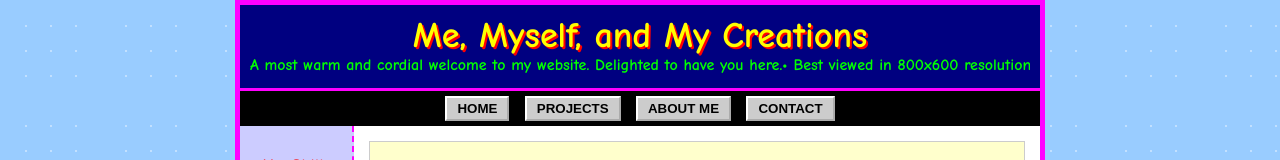
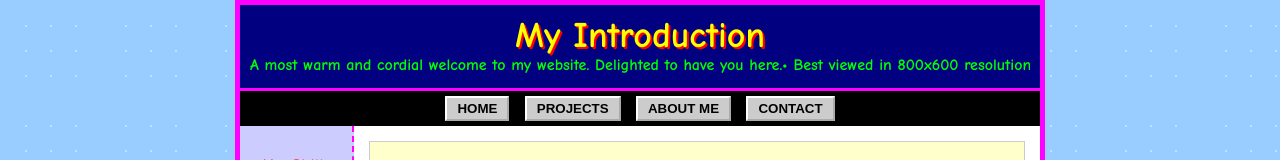
Before and after one commit to meanus/manas_portfolio, a plain HTML site: page index.html in a window 1280 px wide. Shown: the top 160 px of the page. Drawn offline with Linux system fonts and the light colour scheme.

Commit message:
Update index.html

```diff
--- a/index.html
+++ b/index.html
@@ -198,7 +198,7 @@
 <body>
   <div id="container">
     <div id="header">
-      <h1>Me, Myself, and My Creations</h1>
+      <h1>My Introduction</h1>
       <marquee scrollamount="3" behavior="alternate">A most warm and cordial welcome to my website. Delighted to have you here.• Best viewed in 800x600 resolution</marquee>
     </div>
 
```
